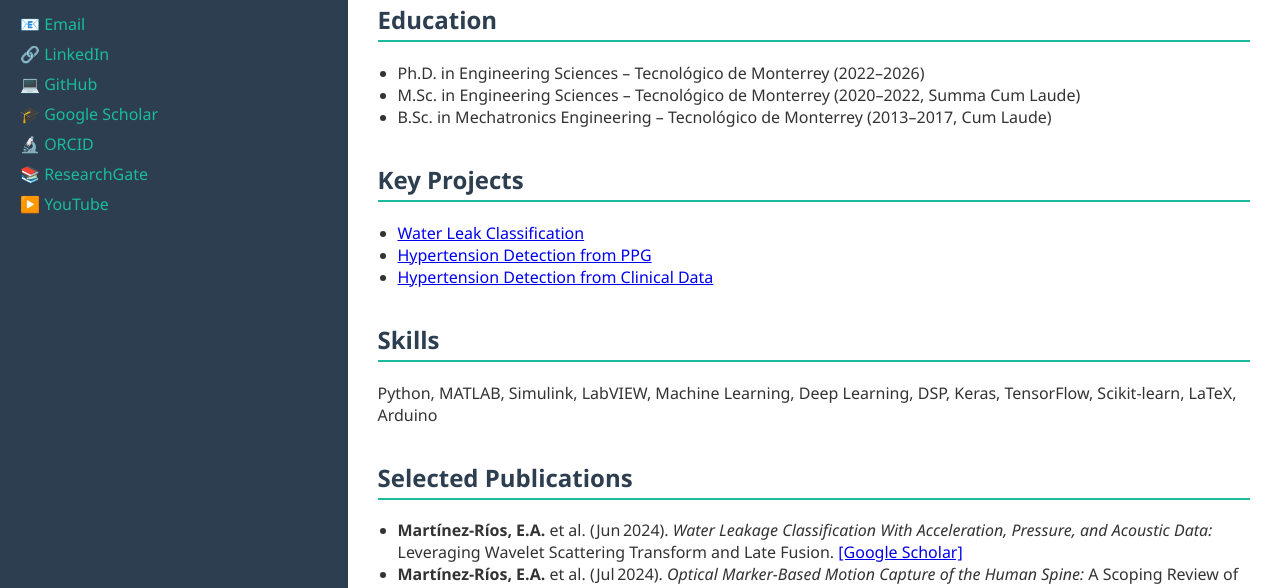
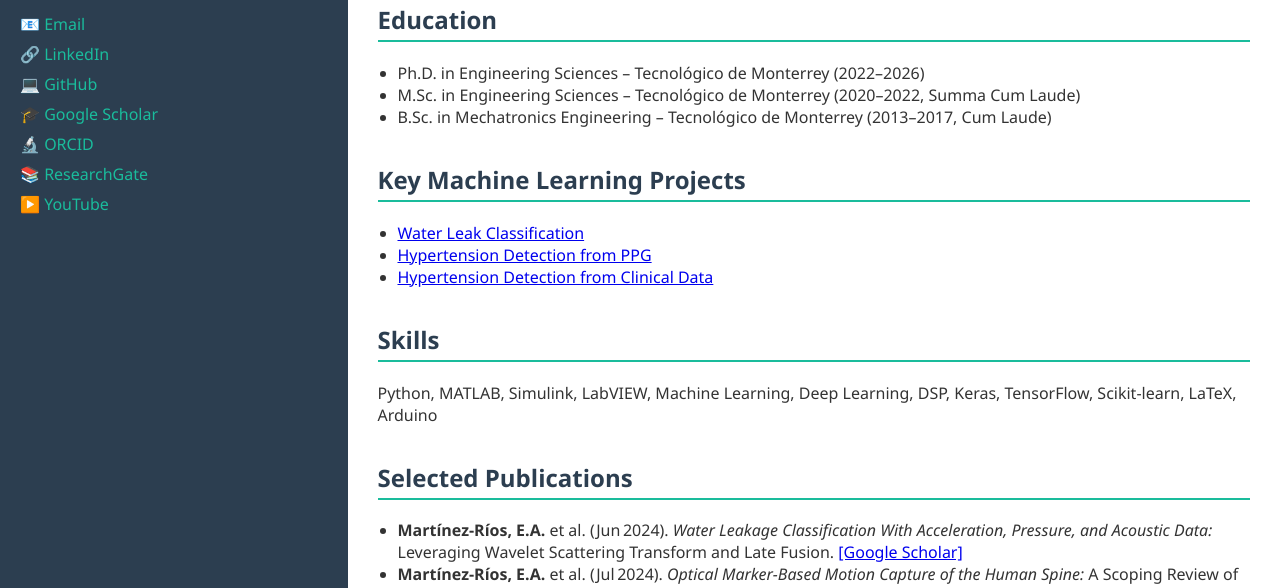
Before and after one commit to ErickAxelMartinezRios/ErickAxelMartinezRios.github.io, a plain HTML site: page index.html in a window 1280 px wide. Shown: the part 185-773 px from the top of the page. Drawn offline with Linux system fonts and the light colour scheme.

Commit message:
Update index.html

```diff
--- a/index.html
+++ b/index.html
@@ -94,7 +94,7 @@
       </section>
 
       <section>
-        <h2>Key Projects</h2>
+        <h2>Key Machine Learning Projects</h2>
         <ul>
           <li><a href="https://github.com/ErickAxelMartinezRios/Water-Leak-Classification">Water Leak Classification</a></li>
           <li><a href="https://github.com/ErickAxelMartinezRios/Elevated-Blood-Pressure-Detection-based-on-PPG-data">Hypertension Detection from PPG</a></li>
```
